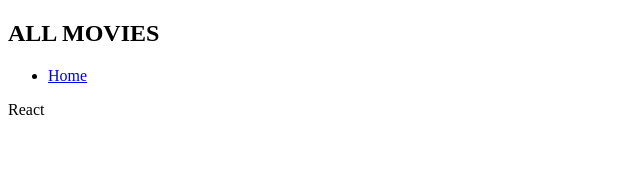
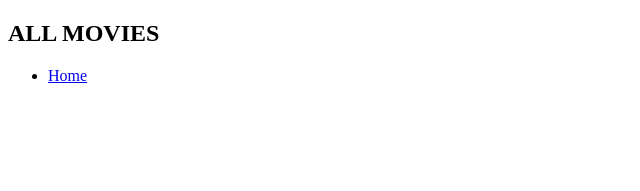
Before and after one commit to oliroldan/TI_PROG_3, a React (Create React App) app in the folder ti-prog-3/: page / in a window 1280 px wide. Shown: the top 191 px of the page, without its empty margins (0-640 px from the left). Built offline with nearby package versions, Linux system fonts and the light colour scheme.

Commit message:
arreglos que no dejaban que veamos

```diff
--- a/ti-prog-3/src/App.js
+++ b/ti-prog-3/src/App.js
@@ -4,7 +4,6 @@ import NotFound from "./pages/NotFound";
 import SearchResults from "./pages/SearchResults";
 import Home from "./pages/Home";
 import Footer from "./components/Footer/Footer";
-// import Favoritos from "./components/Favoritos/favoritos";
 
 function App() {
   return (
@@ -16,7 +15,6 @@ function App() {
       <Route component = {NotFound} />
     </Switch>
     <Footer/>
-    <p>React</p>
     </>
   );
 }
```
